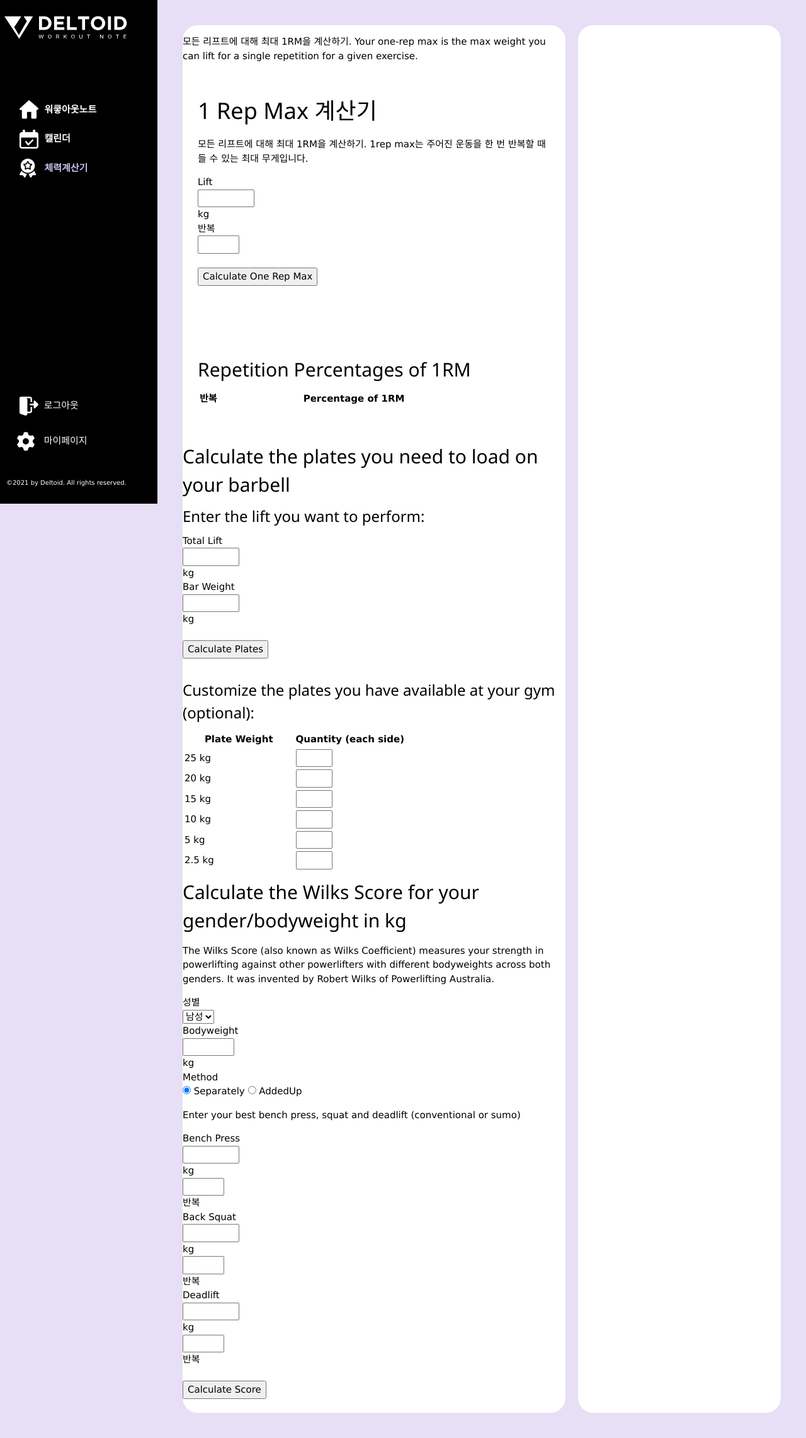
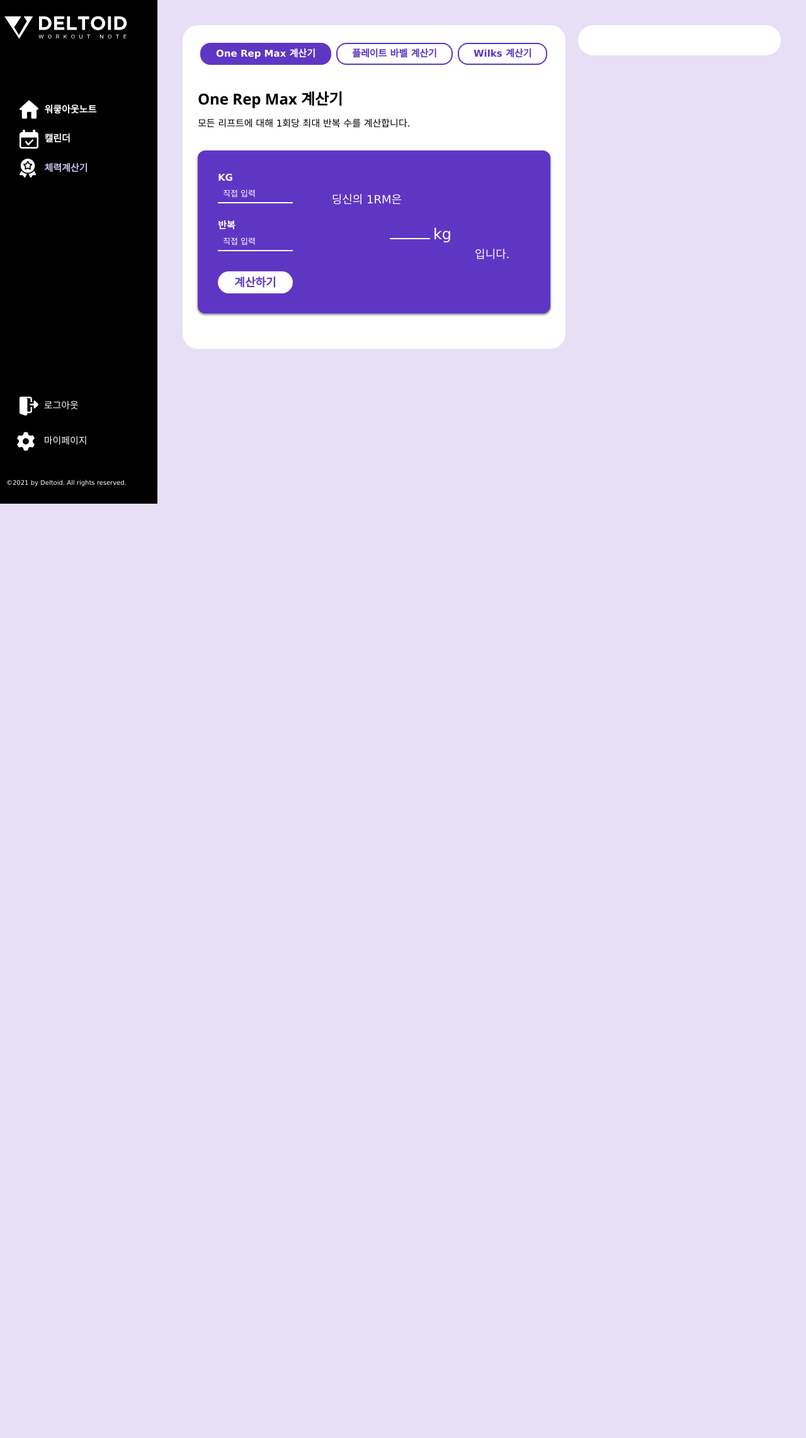
Before and after one commit to Codven/workoutnote_django, a Django app: page /calculators/ in a window 1280 px wide. Shown: the whole page at 63% size. After the commit the page ends 800 px from the top, so only its background shows below. Run offline with Django 3.2, Linux system fonts and the light colour scheme; the visitor is signed in with stand-in values (Sample User, id 1); data that the repository does not hold is empty; some libraries are stand-ins or nearby versions.

Commit message:
one rep max calculator partially done

```diff
--- a/templates/calculators/calculators.html
+++ b/templates/calculators/calculators.html
@@ -2,67 +2,40 @@
 {% block content %}
     <div id="rootDiv">
         <div id="calculatorDiv" class="sub_content">
+            <div id="header">
+                <label id="oneRepMaxButton" class="checked">One Rep Max 계산기<input type="radio" name="calc"></label>
+                <label id="plateBarbelButton" class="unchecked">플레이트 바벨 계산기<input type="radio" name="calc"></label>
+                <label id="wilksButton" class="unchecked">Wilks 계산기<input type="radio" name="calc"></label>
+            </div>
             <div id="oneRepMaxDiv">
+                <h3 style="font-weight: bold;">One Rep Max 계산기</h3>
+                <span>모든 리프트에 대해 1회당 최대 반복 수를 계산합니다.</span>
+                <div id="oneRepMaxCalculator">
+                    <div id="oneRepMaxCalculatorForm" action="{% url 'one rep max calculator' %}" method="post">
+                        <label for="liftmass" class="label">KG</label>
+                        <input type="number" id="liftMass" name="liftMass" min="1" max="1500" required="required" step="0.1" placeholder="직접 입력">
+
+                        <label for="repetitions">반복</label>
+                        <input type="number" name="repetitions" id="repetitions" min="1" max="500" placeholder="직접 입력" required="required">
+
+                        <input type="submit" value="계산하기">
+                    </div>
+                    <div id="oneRepMaxCalculatorResult">
+                        <span>딩신의 1RM은</span>
                         <div>
-                    <p>
-                        모든 리프트에 대해 최대 1RM을 계산하기. Your one-rep max is the max weight you can lift
-                        for a single repetition for a given exercise.
-                    </p>
-                    <div class="sub_content">
-                        <h1>1 Rep Max 계산기</h1>
-                        <div>
-                            <p>
-                                모든 리프트에 대해 최대 1RM을 계산하기. 1rep max는 주어진 운동을 한 번 반복할 때 들 수 있는 최대 무게입니다.
-                            </p>
-                            <form id="oneRepMaxCalculator" action="{% url 'one rep max calculator' %}" method="post">
-                                {% csrf_token %}
-                                <div>
-                                    <div><label for="liftmass" class="label">
-                                        Lift
-                                    </label></div>
-                                    <div>
-                                        <div>
-                                            <div>
-                                                <input type="number" id="liftmass" name="liftmass" min="1" max="1500" required="required" step="0.1">
+                            <span id="oneRepMaxResult"></span>
+                            <span> kg</span>
                         </div>
-                                            <div><span>kg</span></div>
+                        <span>입니다.</span>
                     </div>
                 </div>
-                                </div>
-                                <div>
-                                    <div><label for="repetitions">반복</label></div>
-                                    <div>
-                                        <input type="number" name="repetitions" id="repetitions" min="1" max="500" required="required">
-                                    </div>
-                                </div>
-                                <br>
-                                <div>
-                                    <div></div>
-                                    <div>
-                                        <div>
-                                            <div>
-                                                <input type="submit" value="Calculate One Rep Max">
-                                            </div>
-                                        </div>
-                                    </div>
-                                </div>
-                            </form>
-                        </div>
                 {% if calculator_result_status == 'OK' %}
-                            <div>
-                                <h2>
-                                    Your one rep max is
-                                    <strong>{{ result_number }} kg</strong>
-                                </h2>
                     <table>
-                                    <thead>
                         <tr>
-                                        <th style="width: 33%; text-align: left;">Percentage of 1RM</th>
-                                        <th style="width: 33%; text-align: left;">Lift Weight</th>
-                                        <th style="text-align: left;">1RM 반복</th>
+                            <th>1RM 리프트 중량 백분율</th>
+                            <th></th>
+                            <th>1RM 반복횟수</th>
                         </tr>
-                                    </thead>
-                                    <tbody>
                         {% for result_item in result_table_1 %}
                             <tr>
                                 <td>{{ result_item.percentage }}%</td>
@@ -70,72 +43,10 @@
                                 <td>{{ result_item.reps_of_1rm }}</td>
                             </tr>
                         {% endfor %}
-                                    </tbody>
                     </table>
-                            </div>
-                        {% elif calculator_result_status == 'FAIL' %}
-                            <!---TODO: place the fail case here--->
                 {% endif %}
             </div>
-                </div>
-                <br>
-                {% if calculator_result_status == 'OK' %}
-                    <div class="sub_content">
-                        <h2>
-                            Your one rep max is
-                            <strong>{{ result_number }} kg</strong>
-                        </h2>
-                        <table>
-                            <thead>
-                            <tr>
-                                <th style="width: 33%; text-align: left;">Percentage of 1RM</th>
-                                <th style="width: 33%; text-align: left;">Lift Weight</th>
-                                <th style="text-align: left;">1RM 반복</th>
-                            </tr>
-                            </thead>
-                            <tbody>
-                            {% for result_item in result_table_1 %}
-                                <tr>
-                                    <td>{{ result_item.percentage }}%</td>
-                                    <td>{{ result_item.liftmass }} kg</td>
-                                    <td>{{ result_item.reps_of_1rm }}</td>
-                                </tr>
-                            {% endfor %}
-                            </tbody>
-                        </table>
-                    </div>
-                {% elif calculator_result_status == 'FAIL' %}
-                    <!---TODO: place the fail case here--->
-                {% endif %}
-                <div class="sub_content">
-                    <h2>Repetition Percentages of 1RM</h2>
-                    <table>
-                        <thead>
-                        <tr>
-                            {% if result_number %}
-                                <th style="width: 33%; text-align: left;">반복</th>
-                                <th style="width: 33%; text-align: left;">Lift Weight</th>
-                            {% else %}
-                                <th style="width: 50%; text-align: left;">반복</th>
-                            {% endif %}
-                            <th>Percentage of 1RM</th>
-                        </tr>
-                        </thead>
-                        <tbody>
-                        {% for result_item in result_table_2 %}
-                            <tr>
-                                <td>{{ result_item.reps_of_1rm }}</td>
-                                {% if result_number %}
-                                    <td>{{ result_item.liftmass }} kg</td>
-                                {% endif %}
-                                <td>{{ result_item.percentage }}%</td>
-                            </tr>
-                        {% endfor %}
-                        </tbody>
-                    </table>
-                </div>
-            </div>
-            <div id="plateBarbellRackingDiv">
+            <div id="plateBarbellRackingDiv" style="display: none">
                 <div>
                     <h2>
                         Calculate the plates you need to load on your barbell
@@ -322,7 +233,7 @@
                     </div>
                 {% endif %}
             </div>
-            <div id="wilksDiv">
+            <div id="wilksDiv" style="display: none">
                 <div id="wilksContainer">
                     <h2>
                         Calculate the Wilks Score for your gender/bodyweight in kg
@@ -507,8 +418,8 @@
                 {% endif %}
             </div>
         </div>
-        <div id="calculatorInfoDiv" class="sub_content">
-            <div id="today_workouts"></div>
+        <div id="calculatorInfoRootDiv">
+            <div id="calculatorInfoDiv" class="sub_content"></div>
         </div>
     </div>
 
@@ -525,21 +436,187 @@
                 width: calc(65% - 10px);
                 min-height: 200px;
                 margin: 0;
+                padding: 24px;
+            }
+
+            #calculatorInfoRootDiv {
+                width: calc(35% - 10px);
+                margin: 0;
                 padding: 0;
                 display: inline-block;
             }
 
-            #calculatorInfoDiv {
-                width: calc(35% - 10px);
-                min-height: 80px;
+            #header {
+                display: flex;
+                justify-content: space-between;
+                margin-bottom: 32px;
+            }
+
+            #header label {
+                font-weight: bold;
+                cursor: pointer;
+                flex-grow: 1;
+                text-align: center;
+            }
+
+            #header input[type=radio] {
+                -webkit-appearance: none;
+                -moz-appearance: none;
+                appearance: none;
+            }
+
+            .checked {
+                background-color: #5F36C4;
+                border-radius: 16px;
+                border: 2px solid #5F36C4;
+                color: white;
+                padding: 4px 8px;
+                margin: 4px;
+                cursor: pointer;
+            }
+
+            .unchecked {
+                background-color: white;
+                border-radius: 16px;
+                color: #5F36C4;
+                border: 2px solid #5F36C4;
+                padding: 4px 8px;
+                margin: 4px;
+                cursor: pointer;
+            }
+
+            #oneRepMaxCalculator {
+                display: flex;
+                margin: 32px 0;
+                padding: 32px;
+                border-radius: 12px;
+                color: white;
+                background-color: #5F36C4;
+                box-shadow: -1px 2px 3px darkgray,
+                1px 2px 3px darkgray;
+            }
+
+            #oneRepMaxCalculatorForm input[type=number] {
+                width: 80%;
+            }
+
+            input {
+                background-color: inherit;
+                color: inherit;
+                border: none;
+                border-bottom: 2px solid white;
+                font-size: small;
+                padding: 4px 8px;
+            }
+
+            input::placeholder { /* Chrome, Firefox, Opera, Safari 10.1+ */
+                color: white;
+                opacity: 1; /* Firefox */
+            }
+
+            input:-ms-input-placeholder { /* Internet Explorer 10-11 */
+                color: white;
+            }
+
+            input::-ms-input-placeholder { /* Microsoft Edge */
+                color: white;
+            }
+
+            #oneRepMaxCalculatorForm {
+                display: inline-block;
+                flex-grow: 1;
                 margin: 0;
                 padding: 0;
+            }
+
+            #oneRepMaxCalculatorForm label {
+                font-weight: bold;
+            }
+
+            #liftMass {
+                margin-bottom: 24px;
+            }
+
+            #oneRepMaxCalculatorForm * {
+                display: block;
+            }
+
+            #oneRepMaxCalculatorForm input[type=submit] {
+                margin-top: 32px;
+                display: block;
+                width: 80%;
+                background-color: white;
+                font-size: large;
+                font-weight: bold;
+                color: #5F36C4;
+                border: none;
+                border-radius: 32px;
+                padding: 4px;
+                cursor: pointer;
+            }
+
+            #oneRepMaxCalculatorResult {
                 display: inline-block;
+                width: 70%;
+                margin: 0;
+                padding: 32px;
+            }
+
+            #oneRepMaxCalculatorResult span:first-child {
+                font-size: large;
+                display: block;
+                text-align: start;
+            }
+
+            #oneRepMaxCalculatorResult span:last-child {
+                font-size: large;
+                display: block;
+                text-align: end;
+            }
+
+            #oneRepMaxCalculatorResult div {
+                display: block;
+                text-align: center;
+            }
+
+            #oneRepMaxCalculatorResult div span:first-child {
+                display: inline-block;
+                font-size: 50px;
+                min-width: 64px;
+                border-bottom: 2px solid white;
+                text-align: center;
+                min-height: 50px;
+            }
+
+            #oneRepMaxCalculatorResult div span:last-child {
+                display: inline-block;
+                font-size: x-large;
             }
         }
     </style>
 
     <script>
+        const ONE_REP_MAX_CONST = 0.025;
+
+        $(document).ready(function () {
+            $('#header input[type=radio]').change(function () {
+                let p = $('#header input[type=radio]:checked').parent();
+                p.removeClass('unchecked');
+                p.addClass('checked');
+                $.each($('#header input[type=radio]:not(:checked)'), (i, x) => x.parentElement.className = 'unchecked');
+            });
+
+            $('#oneRepMaxCalculatorForm input[type=submit]').click(function () {
+                let liftMass = parseInt($('#liftMass').val());
+                let repetitions = parseInt($('#repetitions').val());
+
+                if (!isNaN(liftMass) && !isNaN(repetitions)) {
+                    let oneRepMax = Math.trunc((liftMass + liftMass * repetitions * ONE_REP_MAX_CONST) * 10) / 10;
+                    $('#oneRepMaxResult').html(oneRepMax.toString());
+                }
+            });
+        });
+
         // region plate barbell calculator
         let totalLiftInput, barWeightInput;
         document.addEventListener('DOMContentLoaded', () => {
@@ -580,5 +657,9 @@
         }
 
         // endregion
+
+        function hideExerciseSelectorDivClick() {
+            selectExerciseDiv.style.display = 'none';
+        }
     </script>
 {% endblock %}
--- a/templates/calculators/one rep max calculator.html
+++ b/templates/calculators/one rep max calculator.html
@@ -20,7 +20,7 @@
                         <div>
                             <div>
                                 <div>
-                                    <input type="number" id="liftmass" name="liftmass" min="1" max="1500" required="required" step="0.1">
+                                    <input type="number" id="liftMass" name="liftmass" min="1" max="1500" required="required" step="0.1">
                                 </div>
                                 <div><span>kg</span></div>
                             </div>
```
Lines whose indentation alone changed are shown as unchanged.
